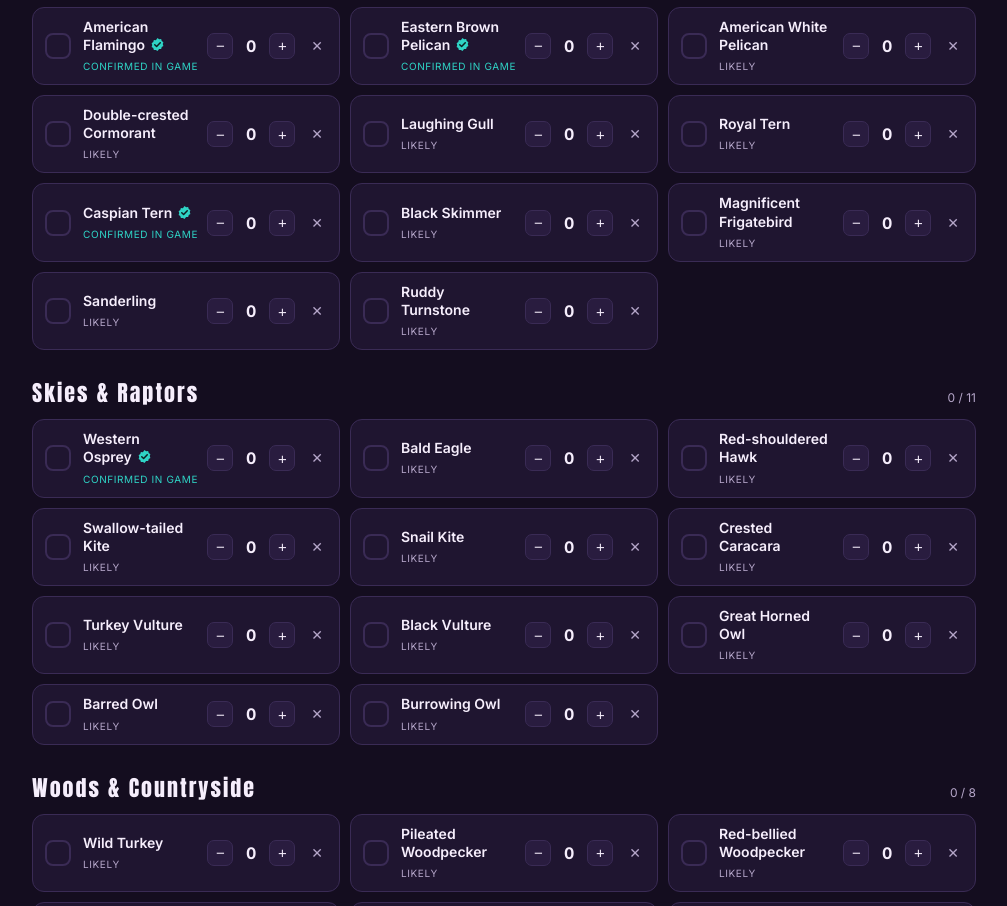
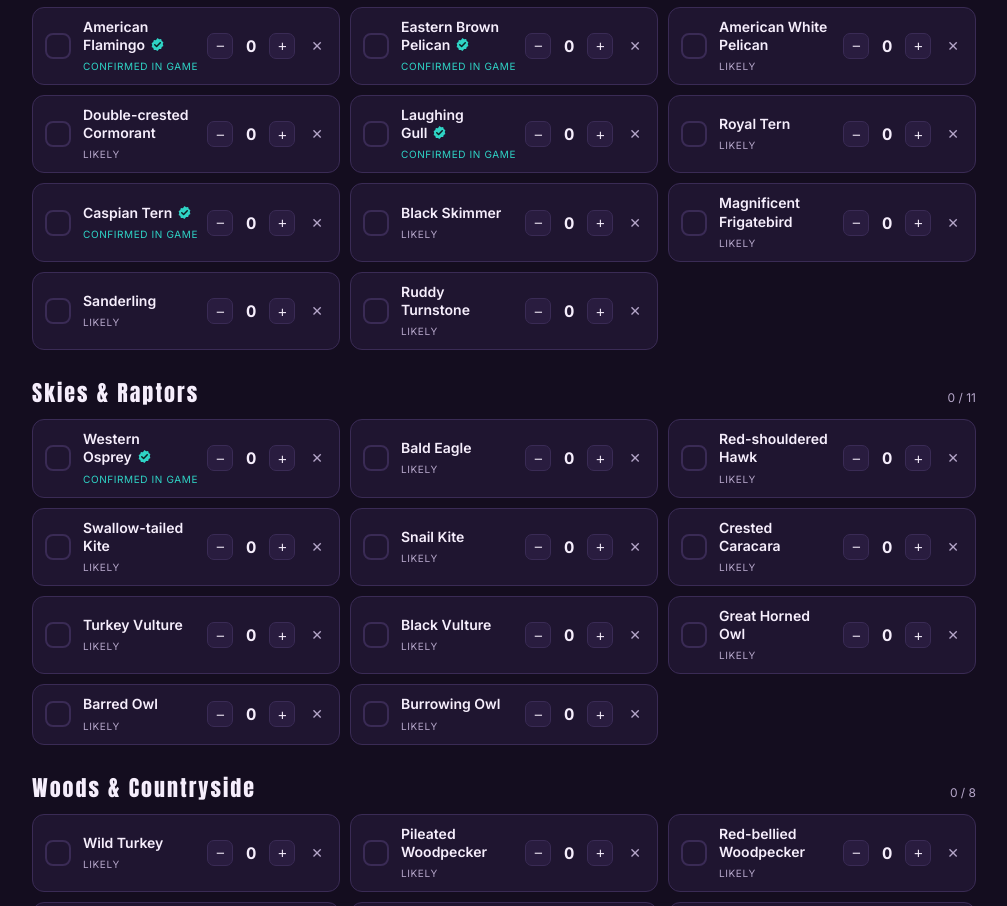
Before and after one commit to reginaelyse/leonidabirdlog, a plain HTML site: page index.html in a window 1280 px wide. Shown: the part 1438-2344 px from the top of the page, without its empty margins (136-1143 px from the left). Drawn offline with nearby package versions, Linux system fonts and the light colour scheme.

Commit message:
Verify Laughing Gull
Co-Authored-By: Claude Opus 5.5 <noreply@anthropic.com>
Claude-Session: https://claude.ai/code/session_01G8LQV4NivKZev5aiasoQbJ

```diff
--- a/index.html
+++ b/index.html
@@ -249,7 +249,7 @@
 
 <script>
 const HABITATS = ["Wetlands & Swamps","Coast & Beaches","Skies & Raptors","Woods & Countryside","City & Suburbs"];
-const CONFIRMED = new Set(["American Flamingo","Brown Pelican","Mallard","Sandhill Crane","Great Egret","Osprey","Caspian Tern"]); // bird ids
+const CONFIRMED = new Set(["American Flamingo","Brown Pelican","Mallard","Sandhill Crane","Great Egret","Osprey","Caspian Tern","Laughing Gull"]); // bird ids
 const DISPLAY = {"Osprey":"Western Osprey","Brown Pelican":"Eastern Brown Pelican"}; // id -> name shown (ids never change, so saved sightings carry over)
 const SEED = {
   "Wetlands & Swamps":["Great Egret","Snowy Egret","Great Blue Heron","Tricolored Heron","Little Blue Heron","Green Heron","Black-crowned Night Heron","Roseate Spoonbill","White Ibis","Wood Stork","Sandhill Crane","Limpkin","Anhinga","Purple Gallinule","Common Gallinule","Mottled Duck","Wood Duck","Mallard","Belted Kingfisher"],
```
